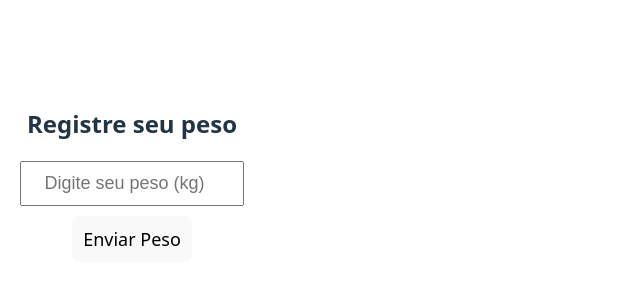
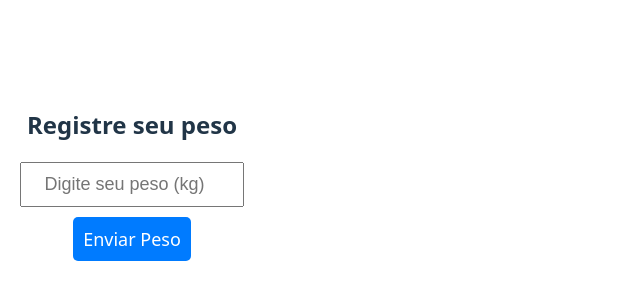
Before and after one commit to olucasporto/weight-tracker-frontend, a React (Vite) app: page / in a window 1280 px wide. Shown: the part 226-526 px from the top of the page, without its empty margins (0-640 px from the left). Built offline with nearby package versions, Linux system fonts and the light colour scheme; no server answers.

Commit message:
feature: loader and ux improvements

```diff
--- a/src/App.tsx
+++ b/src/App.tsx
@@ -1,7 +1,10 @@
 import { useState } from "react";
+
+const API_URL = import.meta.env.VITE_API_URL;
 
 const App: React.FC = () => {
   const [weight, setWeight] = useState<string>("");
+  const [loading, setLoading] = useState<boolean>(false);
 
   const sendWeight = async () => {
     if (!weight) {
@@ -9,8 +12,9 @@ const App: React.FC = () => {
       return;
     }
 
-    const API_URL = import.meta.env.VITE_API_URL;
+    setLoading(true); // Inicia o loading
 
+    try {
       const response = await fetch(`${API_URL}/register_weight/`, {
         method: "POST",
         headers: { "Content-Type": "application/json" },
@@ -21,7 +25,12 @@ const App: React.FC = () => {
         alert("Peso registrado com sucesso!");
         setWeight("");
       } else {
-      alert("Erro ao registrar peso.");
+        alert("Erro ao registrar peso. Verifique sua conexão.");
+      }
+    } catch (error) {
+      alert("Erro ao conectar-se ao servidor.");
+    } finally {
+      setLoading(false); // Finaliza o loading
     }
   };
 
@@ -39,6 +48,7 @@ const App: React.FC = () => {
           width: "200px",
           textAlign: "center",
         }}
+        disabled={loading} // Bloqueia input enquanto carrega
       />
       <br />
       <button
@@ -48,10 +58,16 @@ const App: React.FC = () => {
           padding: "10px",
           fontSize: "18px",
           cursor: "pointer",
+          backgroundColor: loading ? "#ccc" : "#007bff",
+          color: "white",
+          border: "none",
+          borderRadius: "5px",
         }}
+        disabled={loading} // Desativa o botão enquanto carrega
       >
-        Enviar Peso
+        {loading ? "Enviando..." : "Enviar Peso"}
       </button>
+      {loading && <p>⏳ Processando...</p>}
     </div>
   );
 };
```
Also changed, not shown: 1 other file (tests, documents, lock files or other folders). Lines whose indentation alone changed are shown as unchanged.
